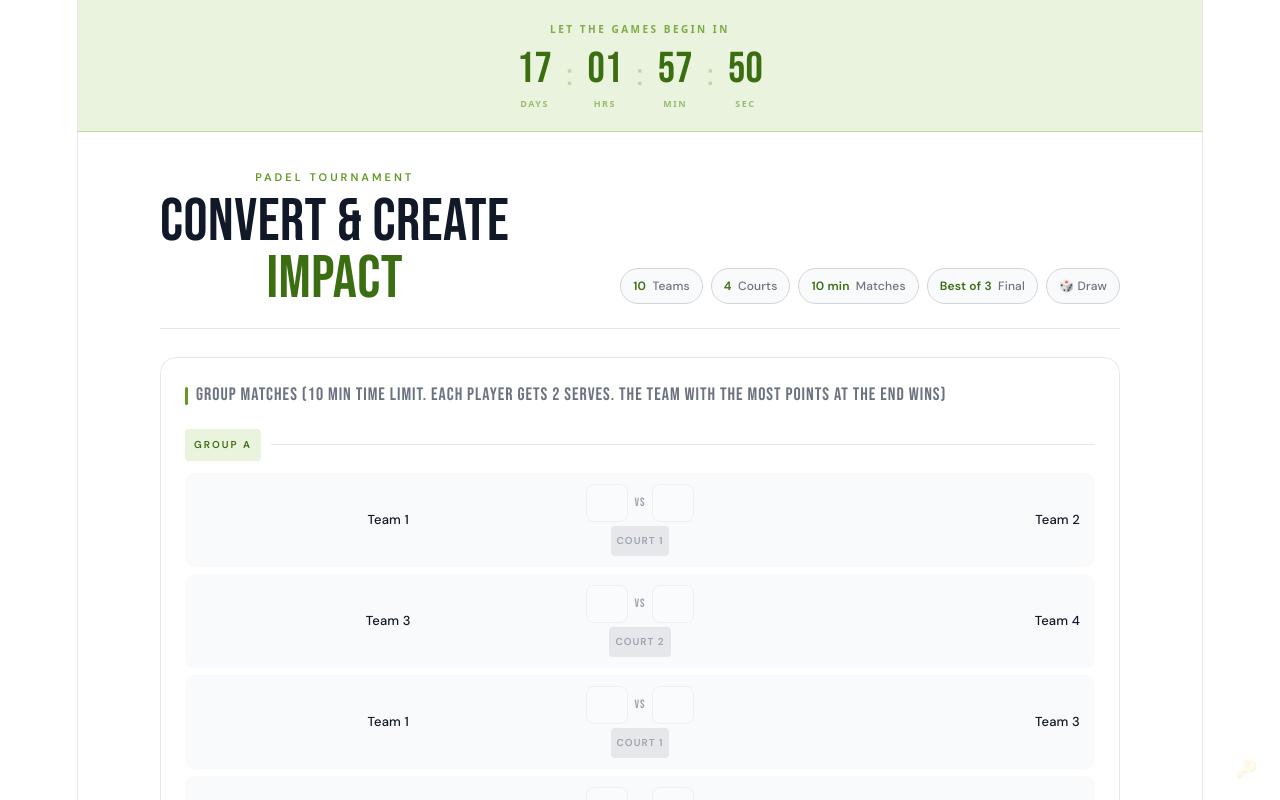
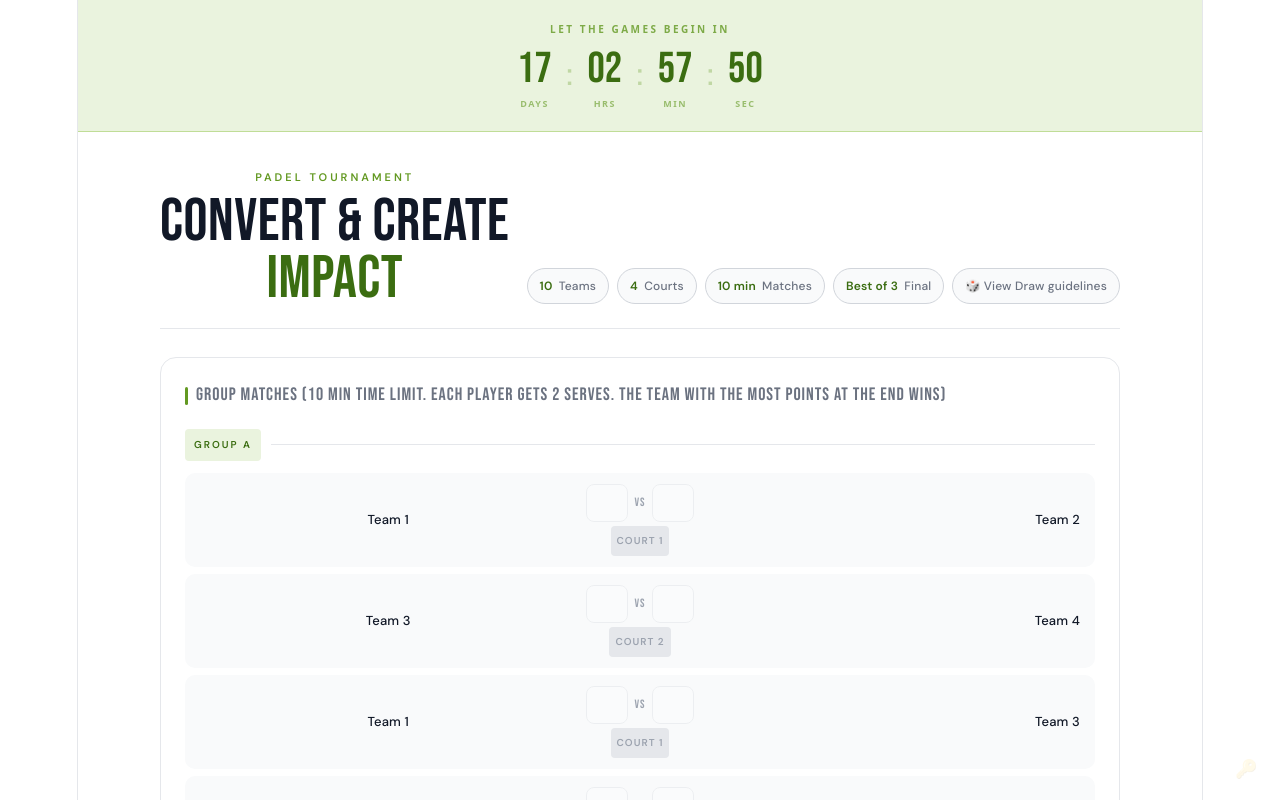
Before and after one commit to ajeesh1987/padel_tournament, a React (Vite) app: page / in a window 1280 px wide. Shown: the top 800 px of the page. Built offline with nearby package versions, Linux system fonts and the light colour scheme.

Commit message:
Update game start time and link text

```diff
--- a/src/App.tsx
+++ b/src/App.tsx
@@ -1,7 +1,7 @@
 import React, { useMemo, useState, useEffect, useRef } from "react";
 
 // ─── CONFIG ────────────────────────────────────────────────────────────────
-const GAMES_START = new Date('2026-04-15T16:00:00+02:00')
+const GAMES_START = new Date('2026-04-15T17:00:00+02:00')
 const ADMIN_CODE = 'letmein'
 const DEFAULT_LOCKED = true                          // Flip to false to open score entry
 // ───────────────────────────────────────────────────────────────────────────
@@ -704,13 +704,13 @@ const resetAll = () => {
     <span className="pill"><strong>Best of 3</strong> Final</span>
 
     <a
-      href="https://github.com/ajeesh1987/padel_tournament/blob/main/README.md"
+      href="https://raw.githubusercontent.com/ajeesh1987/padel_tournament/refs/heads/main/README.md"
       target="_blank"
       rel="noopener noreferrer"
       className="pill"
       style={{ textDecoration: "none" }}
     >
-      🎲 Draw
+      🎲 View Draw guidelines
     </a>
   </div>
 </div>
```
